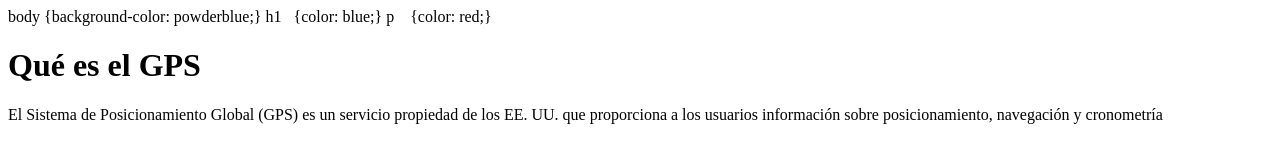
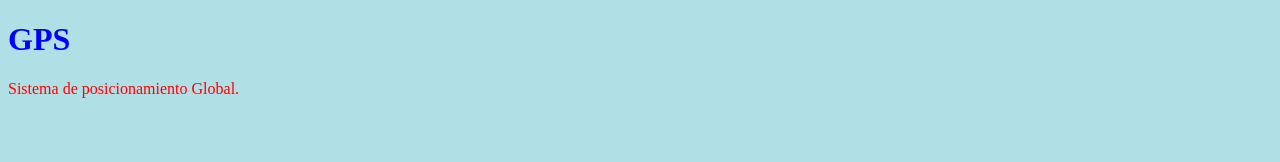
Before and after one commit to mleyvaz/geolocalizacion2, a plain HTML site: page estilos.html in a window 1280 px wide. Drawn offline with Linux system fonts and the light colour scheme.

Commit message:
Update estilos.html

```diff
--- a/estilos.html
+++ b/estilos.html
@@ -1,12 +1,16 @@
-<!DOCTYPE html>
+<!DOCTYPE html>
 <html>
 <head>
-body {background-color: powderblue;}
-  h1   {color: blue;}
-  p    {color: red;}
+<style>
+body {background-color: powderblue;}
+h1   {color: blue;}
+p    {color: red;}
+</style>
 </head>
 <body>
-<h1>Qué es el GPS</h1>
-<p> El Sistema de Posicionamiento Global (GPS) es un servicio propiedad de los EE. UU. que proporciona a los usuarios información sobre posicionamiento, navegación y cronometría </p>
+
+<h1>GPS </h1>
+<p>Sistema de posicionamiento Global.</p>
+
 </body>
 </html>
```
